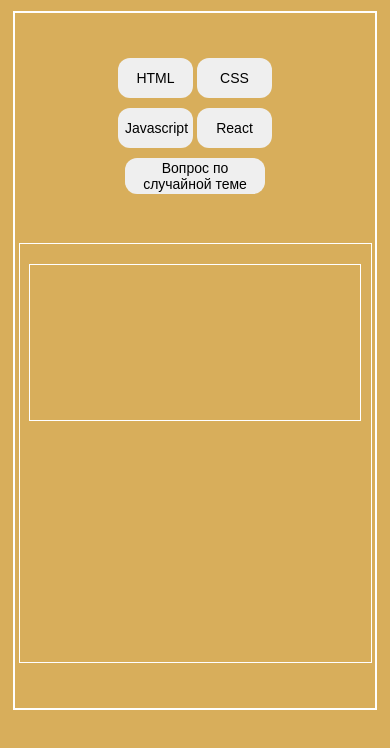
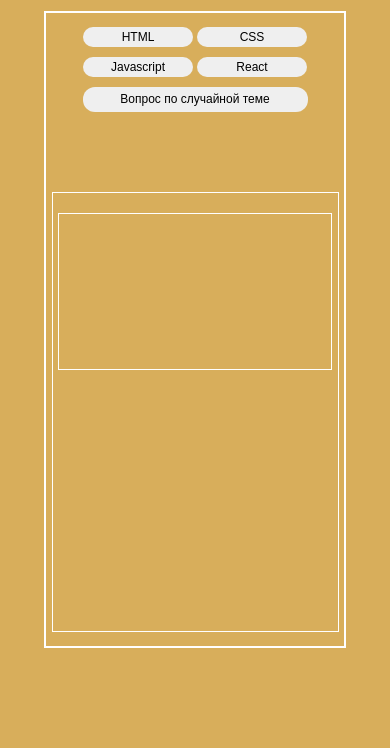
Before and after one commit to NanoBabaika/interview_page, a plain HTML site: page index.html in a window 390 px wide. Shown: the part 70-818 px from the top of the page. Drawn offline with Linux system fonts and the light colour scheme.

Commit message:
Правки в  адаптив...

```diff
--- a/style.css
+++ b/style.css
@@ -97,24 +97,26 @@ body {
     .wrapper{
         max-width: 270px;
         height: 605px;
+        padding: 14px;
     }
     .btns {
         width: 250px;
         height: 105px;
     }
     .btn{
-        width: 75px;
-        height: 40px;
-        font-size: 14px;
+        font-size:12px;
+        width: 110px;
+        height: 20px;
     }
     .long_btn {
-        width: 140px;
+        width: 225px;
+        height: 25px;
     }
     .display {
-        width: 311px;
+        width: 245px;
     }
     .display_text {
-        width: 270px;
+        width: 212px;
         font-size: 20px;
     }
     .question_variables {
```
